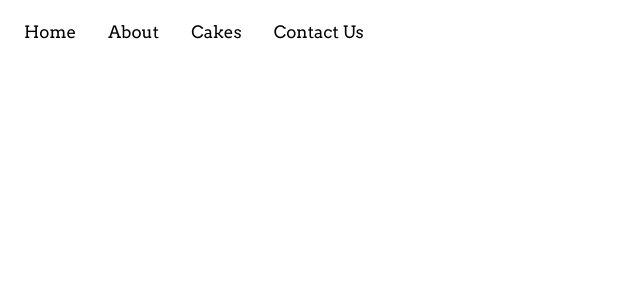
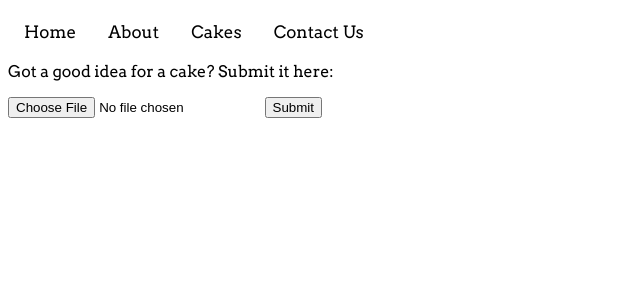
Before and after one commit to S3862092/flask-app, a Flask app: page /contact in a window 1280 px wide. Shown: the top 300 px of the page, without its empty margins (0-640 px from the left). Run offline with Flask 2, Linux system fonts and the light colour scheme.

Commit message:
added send recommendations to s3

```diff
--- a/application.py
+++ b/application.py
@@ -1,7 +1,10 @@
 from sqlite3 import connect
 from tabnanny import check
+import logging
+import boto3
 from flask import Flask, render_template, url_for, request, redirect
 import pymysql
+from botocore.exceptions import ClientError
 
 application = Flask(__name__)
 
@@ -82,6 +85,17 @@ def checkUserPassword(cursor, phoneNumber, password):
     else:
         return False
 
+@application.route('/upload', methods=['GET','POST'])
+def upload():
+    file = request.files['myfile'].filename
+    s3 = boto3.resource('s3')
+
+    s3.Bucket('cake-design-recommendation-client').put_object(Key=file, Body=request.files['myfile'])
+
+    return '<h1>File saved to S3</h1>'
+
+
+
 @application.route('/result',methods=['POST', 'GET'])
 def result():
     output = request.form.to_dict()
@@ -100,6 +114,5 @@ def result():
         return render_template('fail.html')
 
 
-
 if __name__ == "__main__":
     application.run(debug=True)
--- a/templates/contact.html
+++ b/templates/contact.html
@@ -17,5 +17,14 @@
             <a href="/cakes">Cakes</a>
             <a href="/contact">Contact Us</a>
         </div>
+        <div>
+            </br>
+            </br>
+            <p>Got a good idea for a cake? Submit it here:</p>
+            <form action="upload" method=POST enctype=multipart/form-data >
+                <input type=file name=myfile>
+                <input type=submit>
+            </form>
+        </div>
     </body>
 </html>
```
Also changed, not shown: requirements.txt (+7 -0 lines), 2 other files.
